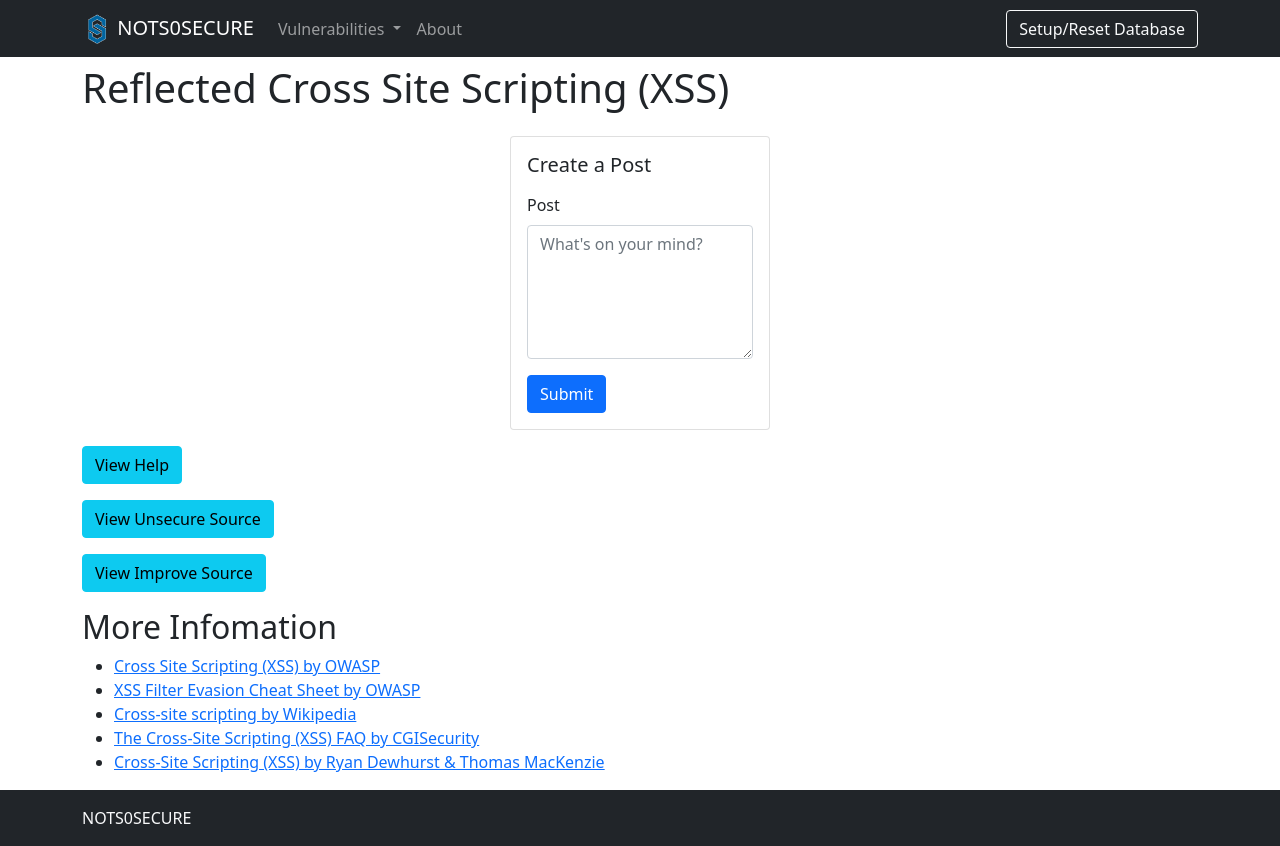
After one commit to patarawatnil/nots0secure, a PHP site: page /vulnerabilities/xss_r in a window 1280 px wide. The commit adds this page. Run offline with PHP 8.4, Linux system fonts and the light colour scheme.

Commit message:
Add XSS reflected

```diff
--- a/static/layouts/header.php
+++ b/static/layouts/header.php
@@ -51,6 +51,8 @@ $TO_ROOT = constant("WEB_PAGE_TO_ROOT");
                                     Injection</a></li>
                             <!-- Brute Force -->
                             <li><a class="dropdown-item" href="<?php echo $TO_ROOT ?>vulnerabilities/brute_force">Brute Force</a></li>
+                            <!-- Reflected Cross Site Scripting (XSS) -->
+                            <li><a class="dropdown-item" href="<?php echo $TO_ROOT ?>vulnerabilities/xss_r">Reflected Cross Site Scripting (XSS)</a></li>
                         </ul>
                     </li>
 
--- a/vulnerabilities/sql_injection/index.php
+++ b/vulnerabilities/sql_injection/index.php
@@ -180,9 +180,6 @@ include(WEB_PAGE_TO_ROOT . 'static/layouts/header.php');
 </div>
 
 <?php
-
-
 // Include Footer
 include(WEB_PAGE_TO_ROOT . 'static/layouts/footer.php');
-
 ?>
--- /dev/null
+++ b/vulnerabilities/xss_r/index.php
@@ -0,0 +1,159 @@
+<?php
+
+// Define WEB_PAGE_TO_ROOT
+define('WEB_PAGE_TO_ROOT', '../../');
+// set Title
+$title = "Reflected Cross Site Scripting (XSS) - NOTS0SECURE";
+// Include Header
+include(WEB_PAGE_TO_ROOT . 'static/layouts/header.php');
+
+?>
+
+
+<div class="container">
+    <h1>Reflected Cross Site Scripting (XSS)</h1>
+
+    <div class="d-flex justify-content-center align-items-center">
+        <!-- Card to contain form -->
+        <div class="card mt-3">
+            <div class="card-body">
+                <!-- Form will submit to same page-->
+                <form method="post" name="createpost">
+                    <h5 class="card-title">Create a Post</h5>
+                    <!-- Enter post -->
+                    <div class="mt-3">
+                        <label for="postarea" class="form-label">Post</label>
+                        <textarea class="form-control" id="postarea" name="postarea" rows="5" placeholder="What's on your mind?" required></textarea>
+                    </div>
+                    <!-- Submit -->
+                    <div class="mt-3">
+                        <input type="submit" name="submit" value='Submit' class="btn btn-primary">
+                    </div>
+                </form>
+            </div>
+        </div>
+    </div>
+    <!-- End of Form -->
+
+    <!-- View Result-->
+    <?php if (isset($_POST['submit'])) { ?>
+
+        <div class="fw-bold mt-3">Result</div>
+
+        <?php
+        //Include Unsecure Code
+        include('source/low.php')
+
+        ?>
+    <?php } ?>
+    <!-- End of View Result-->
+
+    <!--View Improve Result-->
+    <?php if (isset($_POST['submit'])) { ?>
+        <div class="mt-3">
+            <button class="btn btn-info" type="button" data-bs-toggle="collapse" data-bs-target="#viewimproveresult" aria-expanded="false" aria-controls="viewimproveresult">
+                View Improve Result
+            </button>
+        </div>
+        <div class="collapse" id="viewimproveresult">
+            <div class="mt-3">
+                <div class="card card-body">
+                    <div>
+                        <?php
+                        include('source/improve.php');
+                        ?>
+                    </div>
+                </div>
+            </div>
+        </div>
+    <?php } ?>
+    <!--End of View Improve Result-->
+
+    <!-- View Help -->
+    <div class="mt-3">
+        <button class="btn btn-info" type="button" data-bs-toggle="collapse" data-bs-target="#viewhelp" aria-expanded="false" aria-controls="viewhelp">
+            View Help
+        </button>
+    </div>
+
+    <div class="collapse" id="viewhelp">
+        <div class="mt-3">
+            <div class="card card-body">
+
+                <h3>Description</h3>
+
+                <p>"Cross-Site Scripting (XSS)" attacks are a type of injection problem, in which malicious scripts are injected into the otherwise benign and trusted web sites. XSS attacks occur when an attacker uses a web application to send malicious code, generally in the form of a browser side script, to a different end user. Flaws that allow these attacks to succeed are quite widespread and occur anywhere a web application using input from a user in the output, without validating or encoding it.</p>
+
+                <p>An attacker can use XSS to send a malicious script to an unsuspecting user. The end user's browser has no way to know that the script should not be trusted, and will execute the JavaScript. Because it thinks the script came from a trusted source, the malicious script can access any cookies, session tokens, or other sensitive information retained by your browser and used with that site. These scripts can even rewrite the content of the HTML page.</p>
+
+                <p>Because its a reflected XSS, the malicious code is not stored in the remote web application, so requires some social engineering (such as a link via email/chat).</p>
+
+            </div>
+        </div>
+    </div>
+    <!-- End of View Help -->
+
+    <!--View Source-->
+    <div class="mt-3">
+        <button class="btn btn-info" type="button" data-bs-toggle="collapse" data-bs-target="#viewsource" aria-expanded="false" aria-controls="viewsource">
+            View Unsecure Source
+        </button>
+    </div>
+    <div class="collapse" id="viewsource">
+        <div class="mt-3 text-wrap">
+            <div class="card card-body">
+                <h3>Unsecure Reflected XSS Source</h3>
+                <code><?php
+                        $source_code = file_get_contents('./source/low.php');
+                        $source_code = str_replace(array('$html .='), array('echo'), $source_code);
+                        $source_code = highlight_string($source_code, true);
+
+                        echo $source_code;
+
+                        ?></code>
+            </div>
+        </div>
+    </div>
+    <!--End of View Source-->
+
+    <!--View Improve Source-->
+    <div class="mt-3">
+        <button class="btn btn-info" type="button" data-bs-toggle="collapse" data-bs-target="#viewimprovesource" aria-expanded="false" aria-controls="viewimprovesource">
+            View Improve Source
+        </button>
+    </div>
+    <div class="collapse" id="viewimprovesource">
+        <div class="mt-3 text-wrap">
+            <div class="card card-body">
+                <h3>Improve Reflected XSS Source</h3>
+                <code><?php
+                        $source_code = file_get_contents('./source/improve.php');
+                        $source_code = str_replace(array('$html .='), array('echo'), $source_code);
+                        $source_code = highlight_string($source_code, true);
+
+                        echo $source_code;
+
+                        ?></code>
+            </div>
+        </div>
+    </div>
+    <!--End of View Improve Source-->
+
+    <!-- More Info -->
+    <div class="mt-3">
+        <h2>More Infomation</h2>
+        <ul>
+            <li><a href="https://owasp.org/www-community/attacks/xss/" target="_blank">Cross Site Scripting (XSS) by OWASP</a></li>
+            <li><a href="https://owasp.org/www-community/xss-filter-evasion-cheatsheet" target="_blank">XSS Filter Evasion Cheat Sheet by OWASP</a></li>
+            <li><a href="https://en.wikipedia.org/wiki/Cross-site_scripting" target="_blank">Cross-site scripting by Wikipedia</a></li>
+            <li><a href="https://www.cgisecurity.com/xss-faq.html" target="_blank">The Cross-Site Scripting (XSS) FAQ by CGISecurity</a></li>
+            <li><a href="http://www.scriptalert1.com/" target="_blank">Cross-Site Scripting (XSS) by Ryan Dewhurst & Thomas MacKenzie</a></li>
+        </ul>
+    </div>
+
+</div>
+
+<?php
+// Include Footer
+include(WEB_PAGE_TO_ROOT . 'static/layouts/footer.php');
+?>
--- /dev/null
+++ b/vulnerabilities/xss_r/source/improve.php
@@ -0,0 +1,9 @@
+<?php
+// Is there any input?
+if( isset( $_POST['postarea'] ) ) {
+    // Get input and sanitize
+    $name = htmlspecialchars( $_POST['postarea'] );
+    // Feedback for end user
+    echo "<p><b>Post</b> <br/>$name</p>";
+}
+?>
--- /dev/null
+++ b/vulnerabilities/xss_r/source/low.php
@@ -0,0 +1,7 @@
+<?php
+// Is there any input?
+if(isset($_POST['postarea']) ) {
+    // Feedback for end user and vulnerable for example "<script>alert(document.cookie);</script>"
+    echo '<p><b>Post</b> <br/>' . $_POST['postarea'] . '</p>';
+}
+?>
```
Also changed, not shown: static/dbms/MySQL.php (+3 -7 lines).
